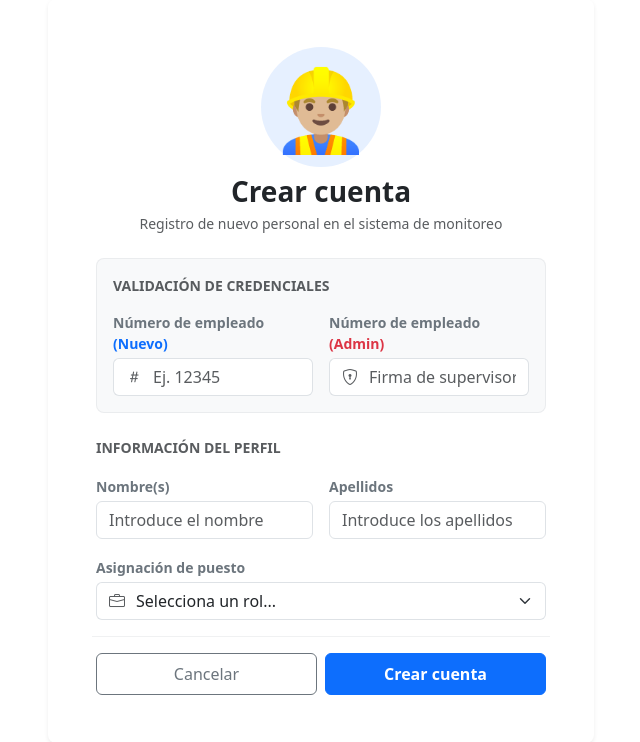
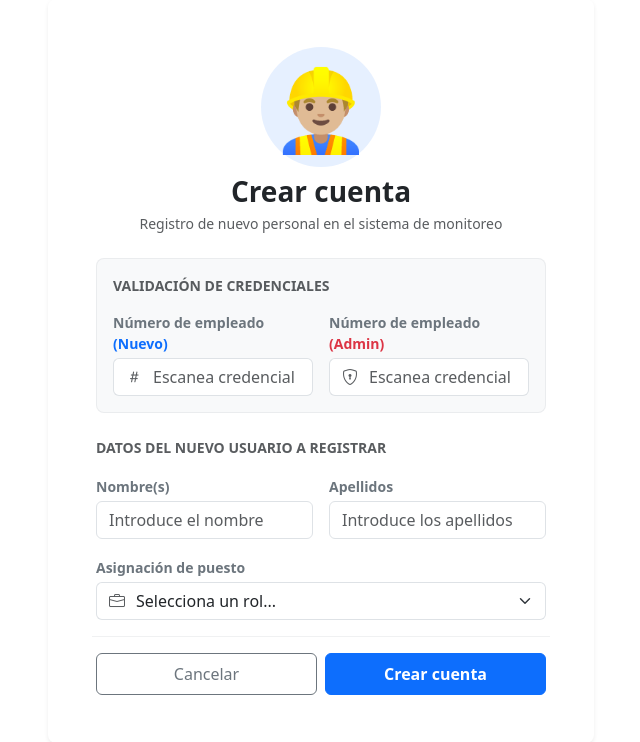
Before and after one commit to tebix94/infinx_andon, a Python web app: template app/templates/register/signup.html in a window 1280 px wide. Shown: the part 81-823 px from the top of the page, without its empty margins (319-959 px from the left). Run offline with Jinja, Linux system fonts and the light colour scheme; the template is opened without the code that fills it, so the values that code supplies are empty; some libraries are stand-ins or nearby versions.

Commit message:
Correcting minor changes at show_my_requests.html (texts)

```diff
--- a/app/templates/post/show_my_requests.html
+++ b/app/templates/post/show_my_requests.html
@@ -111,7 +111,7 @@
                                     <div class="col-4 border-end border-secondary border-opacity-15 px-1">
                                         <span class="text-muted d-block text-uppercase fw-bold mb-1" style="font-size: 0.65rem; tracking-wider">Requisitor</span>
                                         <span class="text-dark fw-semibold small d-block text-truncate" title="{{ post.user_requester.first_name }} {{ post.user_requester.last_name }}">
-                                            <i class="bi bi-person text-secondary me-1"></i>{{ post.user_requester.first_name }}
+                                            <i class="bi bi-person text-secondary me-1"></i>{{ post.user_requester.first_name }} {{ post.user_requester.last_name }}
                                         </span>
                                     </div>
                                     <div class="col-4 border-end border-secondary border-opacity-15 px-1">
@@ -123,7 +123,7 @@
                                     <div class="col-4 px-1">
                                         <span class="text-muted d-block text-uppercase fw-bold mb-1" style="font-size: 0.65rem; tracking-wider">Inicio</span>
                                         <span class="text-dark fw-semibold small d-block text-truncate">
-                                            <i class="bi bi-calendar3 text-secondary me-1"></i>{{ post.start_date.strftime('%d/%m/%y') }}
+                                            <i class="bi bi-calendar3 text-secondary me-1"></i>{{ post.start_date.strftime('%d/%m/%y - %H:%M') }}
                                         </span>
                                     </div>
                                 </div>
--- a/app/templates/register/signup.html
+++ b/app/templates/register/signup.html
@@ -29,7 +29,7 @@
                                 <label class="form-label small fw-semibold text-secondary mb-1">Número de empleado <span class="text-primary">(Nuevo)</span></label>
                                 <div class="input-group">
                                     <span class="input-group-text bg-white border-end-0 text-muted"><i class="bi bi-hash"></i></span>
-                                    <input type="text" name="employee_number" class="form-control border-start-0 ps-0" placeholder="Ej. 12345" required>
+                                    <input type="text" name="employee_number" class="form-control border-start-0 ps-0" placeholder="Escanea credencial" required>
                                 </div>
                             </div>
 
@@ -37,14 +37,14 @@
                                 <label class="form-label small fw-semibold text-secondary mb-1">Número de empleado <span class="text-danger">(Admin)</span></label>
                                 <div class="input-group">
                                     <span class="input-group-text bg-white border-end-0 text-muted"><i class="bi bi-shield-lock"></i></span>
-                                    <input type="text" name="employee_number_admin" class="form-control border-start-0 ps-0" placeholder="Firma de supervisor" required>
+                                    <input type="text" name="employee_number_admin" class="form-control border-start-0 ps-0" placeholder="Escanea credencial" required>
                                 </div>
                             </div>
                         </div>
                     </div>
 
                     <!-- SECCIÓN 2: DATOS PERSONALES -->
-                    <span class="d-block text-uppercase fw-bold text-muted small mb-3 tracking-wider">Información del Perfil</span>
+                    <span class="d-block text-uppercase fw-bold text-muted small mb-3 tracking-wider">Datos del nuevo usuario a registrar</span>
 
                     <div class="row g-3 mb-3">
                         <div class="col-md-6">
```
